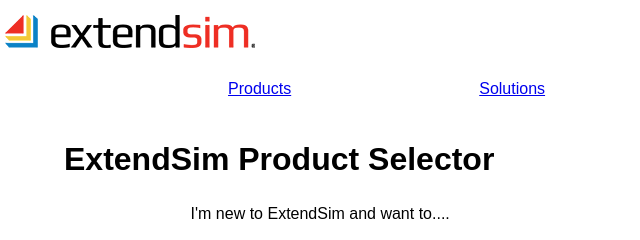
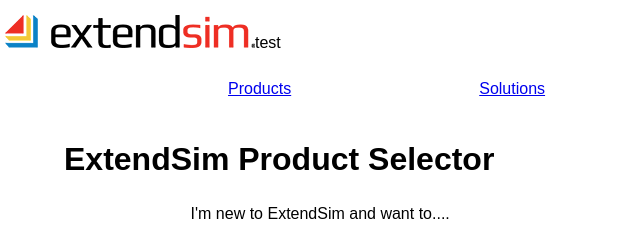
Before and after one commit to kathihansen/FinalProject, a plain HTML site: page index.html in a window 1280 px wide. Shown: the top 240 px of the page, 0-640 px from the left. Drawn offline with Linux system fonts and the light colour scheme.

Commit message:
Update index.html

```diff
--- a/index.html
+++ b/index.html
@@ -21,7 +21,7 @@
             <span class="bar"></span>
             <span class="bar"></span>
         </div>
-        <aside><img src="/images/extendsimlogo.png"></aside>
+        <aside><img src="/images/extendsimlogo.png">test</aside>
         <div id="search">
             <form class="searchfield" action="action_page.php">
                 <input type="text" placeholder="Search.." name="search">
```
